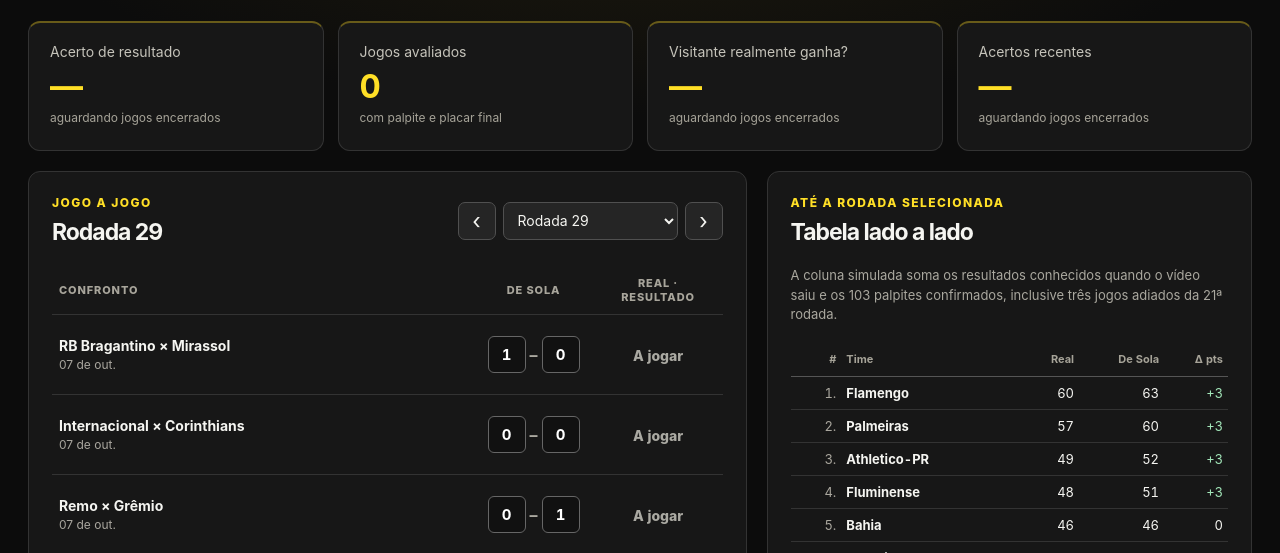
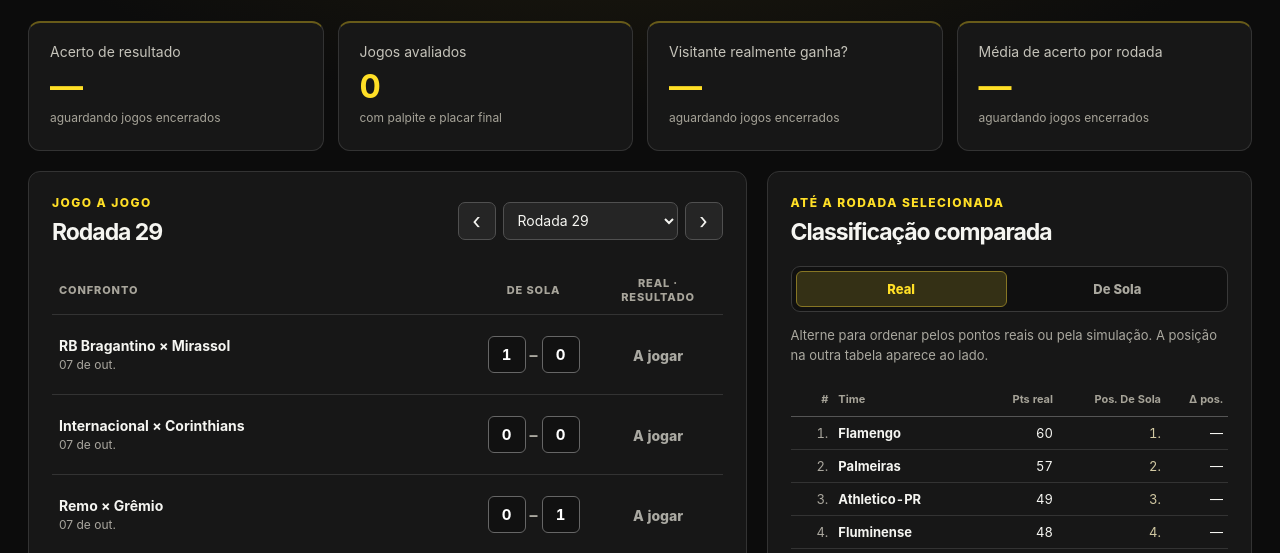
Before and after one commit to Gustavo-Huk/desola-brasileirao-2026, a plain HTML site: page index.html in a window 1280 px wide. Shown: the part 247-800 px from the top of the page. Drawn offline with Linux system fonts and the light colour scheme; no server answers.

Commit message:
Adicionar média por rodada e classificação comparada

```diff
--- a/app.js
+++ b/app.js
@@ -1,7 +1,7 @@
 const LIVE_URL='https://valorfinal.com.br/brasileirao/estado.json';
 const DEMO_MODE=new URLSearchParams(location.search).get('demo')==='rodada29';
 const $=id=>document.getElementById(id);
-let initial, current, selectedRound=29, predictions={};
+let initial, current, selectedRound=29, tableView='real', predictions={};
 
 function key(game){return `${game.rodada}:${game.mandante}:${game.visitante}`}
 function validScore(value){return Number.isInteger(value)&&value>=0&&value<=30}
@@ -30,20 +30,24 @@ function standings(round,predicted){const scores=new Map(current.acervo.times.ma
     const score=predicted?(eligible(game)?prediction(game):result(game)):result(game);if(!score)continue;
     for(const [team,side,goals,against] of [[game.mandante,'home',score.home,score.away],[game.visitante,'away',score.away,score.home]]){const s=scores.get(team);if(!s)continue;s.pts+=points(score,side);s.gf+=goals;s.ga+=against;if(goals>against)s.w++}
   }return [...scores.values()].sort((a,b)=>b.pts-a.pts||b.w-a.w||(b.gf-b.ga)-(a.gf-a.ga)||b.gf-a.gf||a.name.localeCompare(b.name,'pt-BR'))}
-function renderTable(){const actual=standings(selectedRound,false),sim=standings(selectedRound,true),lookup=new Map(sim.map(s=>[s.code,s])),body=$('standings');body.replaceChildren();for(const [i,team] of actual.entries()){const s=lookup.get(team.code),tr=element('tr');for(const [className,value] of [['rank',`${i+1}.`],['',team.name],['',team.pts],['',s.pts],[s.pts-team.pts>0?'positive':s.pts-team.pts<0?'negative':'',`${s.pts-team.pts>0?'+':''}${s.pts-team.pts}`]])tr.append(element('td',className,value));body.append(tr)}$('table-note').textContent=selectedRound===38?'A simulação inclui os 103 palpites. A ordem exibida segue a tabela real; empates em pontos da simulação exigem desempate oficial.':'A tabela de cada rodada inclui os jogos daquela rodada e os adiados anteriores com resultado ou palpite.'}
+function renderTable(){const actual=standings(selectedRound,false),sim=standings(selectedRound,true),realRank=new Map(actual.map((t,i)=>[t.code,i+1])),simRank=new Map(sim.map((t,i)=>[t.code,i+1]));const showingReal=tableView==='real',ordered=showingReal?actual:sim,otherRank=showingReal?simRank:realRank,body=$('standings');
+  $('view-real').setAttribute('aria-pressed',String(showingReal));$('view-desola').setAttribute('aria-pressed',String(!showingReal));$('points-header').textContent=showingReal?'Pts real':'Pts De Sola';$('other-position-header').textContent=showingReal?'Pos. De Sola':'Pos. real';body.replaceChildren();
+  for(const [i,team] of ordered.entries()){const movement=realRank.get(team.code)-simRank.get(team.code),tr=element('tr');for(const [className,value] of [['rank',`${i+1}.`],['',team.name],['',team.pts],['rank',`${otherRank.get(team.code)}.`],[movement>0?'positive':movement<0?'negative':'',movement>0?`↑ ${movement}`:movement<0?`↓ ${-movement}`:'—']])tr.append(element('td',className,value));body.append(tr)}
+  $('table-note').textContent='A simulação inclui os palpites até esta rodada e jogos adiados anteriores. Posições em empates de pontos e vitórias são provisórias: os placares simples não preservam o saldo real.'}
 function renderInsights(){const delta=new Map(current.acervo.times.map(t=>[t.code,0]));const completed=[];let evaluated=0,correct=0,awayReal=0;
   for(const game of allGames().filter(eligible)){const p=prediction(game),r=result(game);if(!p||!r)continue;completed.push({game,p,r});evaluated++;if(outcome(p)===outcome(r))correct++;if(outcome(r)<0)awayReal++;delta.set(game.mandante,delta.get(game.mandante)+points(p,'home')-points(r,'home'));delta.set(game.visitante,delta.get(game.visitante)+points(p,'away')-points(r,'away'))}
   $('outcome-accuracy').textContent=evaluated?`${Math.round(correct/evaluated*100)}%`:'—';$('outcome-detail').textContent=evaluated?`${correct} acertos em ${evaluated} ${evaluated===1?'jogo':'jogos'}`:'aguardando jogos encerrados';$('evaluated').textContent=fmt(evaluated);
   $('away-real').textContent=evaluated?`${Math.round(awayReal/evaluated*100)}%`:'—';$('away-real-detail').textContent=evaluated?`${awayReal} ${awayReal===1?'visitante venceu':'visitantes venceram'} em ${evaluated} ${evaluated===1?'jogo':'jogos'}`:'aguardando jogos encerrados';
-  const recent=completed.sort((a,b)=>String(b.game.dataISO).localeCompare(String(a.game.dataISO))||key(b.game).localeCompare(key(a.game))).slice(0,5);const recentCorrect=recent.filter(({p,r})=>outcome(p)===outcome(r)).length;
-  $('recent-accuracy').textContent=recent.length?`${Math.round(recentCorrect/recent.length*100)}%`:'—';$('recent-detail').textContent=recent.length?`${recentCorrect} acertos ${recent.length===1?'no último jogo':`nos últimos ${recent.length} jogos`}`:'aguardando jogos encerrados';
+  const byRound=new Map();for(const {game,p,r} of completed){const tally=byRound.get(game.rodada)||{games:0,correct:0};tally.games++;if(outcome(p)===outcome(r))tally.correct++;byRound.set(game.rodada,tally)}
+  const roundAverage=[...byRound.values()].reduce((sum,tally)=>sum+tally.correct/tally.games,0)/byRound.size;
+  $('round-average').textContent=byRound.size?`${Math.round(roundAverage*100)}%`:'—';$('round-average-detail').textContent=byRound.size?`${byRound.size} ${byRound.size===1?'rodada avaliada':'rodadas avaliadas'} · mesmo peso por rodada`:'aguardando jogos encerrados';
   function fill(id,items){const host=$(id);host.replaceChildren();if(!items.length){host.append(element('p','insight-empty','Os desvios aparecerão quando houver palpites para jogos encerrados.'));return}for(const [code,value] of items.slice(0,5)){const row=element('div','insight-row');row.append(element('span','',teamName(code)),element('strong',value>0?'positive':'negative',`${value>0?'+':''}${value} pts`));host.append(row)}}const entries=[...delta].filter(([,v])=>v!==0);fill('benefited',entries.filter(([,v])=>v>0).sort((a,b)=>b[1]-a[1]));fill('harmed',entries.filter(([,v])=>v<0).sort((a,b)=>a[1]-b[1]))}
 function renderAll(){renderGames();renderTable();renderInsights()}
 function exportCSV(){const header='rodada,mandante,visitante,gols_mandante,gols_visitante';const rows=allGames().filter(eligible).map(g=>{const p=prediction(g);return [g.rodada,g.mandante,g.visitante,p?.home??'',p?.away??''].join(',')});const blob=new Blob(['\ufeff'+[header,...rows].join('\r\n')],{type:'text/csv;charset=utf-8'}),url=URL.createObjectURL(blob),a=document.createElement('a');a.href=url;a.download='palpites-desola-brasileirao-2026.csv';a.click();setTimeout(()=>URL.revokeObjectURL(url),1000)}
 async function refreshResults(){const button=$('refresh-results');button.disabled=true;$('source-status').textContent='Consultando resultados...';try{const response=await fetch(LIVE_URL,{cache:'no-store',signal:AbortSignal.timeout(12000)});if(!response.ok)throw Error(`HTTP ${response.status}`);const latest=await response.json();if(!Array.isArray(latest?.acervo?.jogos)||latest.acervo.jogos.length!==380||!Array.isArray(latest?.acervo?.times))throw Error('Formato inesperado');current=latest;$('source-status').textContent='Resultados consultados';$('source-time').textContent=`Fonte: ${new Intl.DateTimeFormat('pt-BR',{dateStyle:'short',timeStyle:'short',timeZone:'America/Sao_Paulo'}).format(new Date(latest.acervo.atualizadoEm))}`;$('signal').classList.add('online');renderAll()}catch{$('source-status').textContent=current===initial?'Exibindo cópia inicial':'Última consulta mantida';$('source-time').textContent=current===initial?'A atualização automática está indisponível.':'A fonte está indisponível no momento.';$('signal').classList.remove('online')}finally{button.disabled=false}}
 function showDemo(){current=structuredClone(initial);const games=current.acervo.jogos.filter(g=>g.rodada===29&&eligible(g));for(const [i,game] of games.entries()){const p=prediction(game);if(!p)continue;const correct=i%2===0;let home,away;if(correct){[home,away]=outcome(p)===0?[2,2]:outcome(p)>0?[2,1]:[1,2]}else{[home,away]=outcome(p)>0?[0,2]:[2,0]}game.status='finalizado';game.placar={mandante:home,visitante:away}}document.body.classList.add('demo-mode');$('demo-banner').hidden=false;$('refresh-results').hidden=true;$('source-status').textContent='Resultados fictícios';$('source-time').textContent='Demonstração · rodada 29';renderAll();$('round-select').disabled=true;$('previous').disabled=true;$('next').disabled=true}
 async function init(){const [base,seed]=await Promise.all([fetch('./estado-inicial.json').then(r=>{if(!r.ok)throw Error('Base inicial indisponível');return r.json()}),fetch('./palpites-desola.json').then(r=>{if(!r.ok)throw Error('Palpites indisponíveis');return r.json()})]);initial=base;current=initial;predictions=Object.fromEntries(seed.map(p=>[`${p.rodada}:${p.mandante}:${p.visitante}`,{home:p.home,away:p.away}]));
-  $('round-select').append(new Option('Rodada 21 · adiados',21));for(let r=29;r<=38;r++)$('round-select').append(new Option(`Rodada ${r}`,r));$('round-select').addEventListener('change',e=>{selectedRound=Number(e.target.value);renderAll()});$('previous').addEventListener('click',()=>{selectedRound=selectedRound===29?21:selectedRound-1;renderAll()});$('next').addEventListener('click',()=>{selectedRound=selectedRound===21?29:selectedRound+1;renderAll()});$('refresh-results').addEventListener('click',refreshResults);$('export-csv').addEventListener('click',exportCSV);renderAll();
+  $('round-select').append(new Option('Rodada 21 · adiados',21));for(let r=29;r<=38;r++)$('round-select').append(new Option(`Rodada ${r}`,r));$('round-select').addEventListener('change',e=>{selectedRound=Number(e.target.value);renderAll()});$('previous').addEventListener('click',()=>{selectedRound=selectedRound===29?21:selectedRound-1;renderAll()});$('next').addEventListener('click',()=>{selectedRound=selectedRound===21?29:selectedRound+1;renderAll()});$('view-real').addEventListener('click',()=>{tableView='real';renderTable()});$('view-desola').addEventListener('click',()=>{tableView='desola';renderTable()});$('refresh-results').addEventListener('click',refreshResults);$('export-csv').addEventListener('click',exportCSV);renderAll();
   if(DEMO_MODE)showDemo();else await refreshResults();
 }
 init().catch(error=>{$('source-status').textContent='Erro ao carregar dados';$('notice').textContent=error.message;$('notice').hidden=false});
--- a/index.html
+++ b/index.html
@@ -26,7 +26,7 @@
       <article class="metric"><span>Acerto de resultado</span><strong id="outcome-accuracy">—</strong><small id="outcome-detail">vitória, empate ou derrota</small></article>
       <article class="metric"><span>Jogos avaliados</span><strong id="evaluated">—</strong><small>com palpite e placar final</small></article>
       <article class="metric"><span>Visitante realmente ganha?</span><strong id="away-real">—</strong><small id="away-real-detail">entre os jogos avaliados</small></article>
-      <article class="metric"><span>Acertos recentes</span><strong id="recent-accuracy">—</strong><small id="recent-detail">nos últimos cinco jogos encerrados</small></article>
+      <article class="metric"><span>Média de acerto por rodada</span><strong id="round-average">—</strong><small id="round-average-detail">rodadas com jogos avaliados</small></article>
     </section>
 
     <section class="workspace">
@@ -38,9 +38,10 @@
         <div class="round-footer"><span id="round-progress"></span><button id="export-csv" class="text-button">Exportar palpites (.csv) ↗</button></div>
       </div>
       <aside class="side-panel">
-        <div class="section-head"><div><p class="eyebrow">ATÉ A RODADA SELECIONADA</p><h2>Tabela lado a lado</h2></div></div>
-        <p class="side-help">A coluna simulada soma os resultados conhecidos quando o vídeo saiu e os 103 palpites confirmados, inclusive três jogos adiados da 21ª rodada.</p>
-        <div class="table-wrap"><table><thead><tr><th scope="col">#</th><th scope="col">Time</th><th scope="col" title="Pontos reais">Real</th><th scope="col" title="Pontos da simulação">De Sola</th><th scope="col" title="Diferença de pontos: simulação menos realidade">Δ pts</th></tr></thead><tbody id="standings"></tbody></table></div>
+        <div class="section-head"><div><p class="eyebrow">ATÉ A RODADA SELECIONADA</p><h2>Classificação comparada</h2></div></div>
+        <div class="standings-switch" role="group" aria-label="Ordenar classificação"><button id="view-real" type="button" aria-pressed="true">Real</button><button id="view-desola" type="button" aria-pressed="false">De Sola</button></div>
+        <p class="side-help">Alterne para ordenar pelos pontos reais ou pela simulação. A posição na outra tabela aparece ao lado.</p>
+        <div class="table-wrap"><table><thead><tr><th scope="col">#</th><th scope="col">Time</th><th scope="col" id="points-header">Pontos</th><th scope="col" id="other-position-header">Outra pos.</th><th scope="col" title="Mudança de posição na simulação em relação à tabela real">Δ pos.</th></tr></thead><tbody id="standings"></tbody></table></div>
         <p class="table-note" id="table-note"></p>
       </aside>
     </section>
--- a/styles.css
+++ b/styles.css
@@ -89,6 +89,10 @@ h3 { font-size: 16px; margin-bottom: 12px }
 .text-button { background: transparent; border: 0; color: var(--yellow); font-weight: 700; font-size: 12px; padding: 5px }
 .side-help, .insight-help, .table-note { color: #aaa89f; font-size: 13px; line-height: 1.5 }
 .side-help { margin-bottom: 17px }
+.standings-switch { display: flex; gap: 5px; padding: 4px; margin-bottom: 14px; background: #101010; border: 1px solid #393939; border-radius: 9px }
+.standings-switch button { flex: 1; border: 1px solid transparent; border-radius: 6px; background: transparent; color: #aaa89f; padding: 9px 12px; font-size: 13px; font-weight: 800 }
+.standings-switch button[aria-pressed="true"] { background: #343015; border-color: #877624; color: var(--yellow) }
+.standings-switch button:hover:not([aria-pressed="true"]) { color: #fff; background: #242424 }
 .table-wrap { overflow-x: auto }
 table { border-collapse: collapse; width: 100%; font-variant-numeric: tabular-nums }
 th { font-size: 11px; color: #a6a398; text-align: right; white-space: nowrap; padding: 10px 5px; border-bottom: 1px solid #555 }
@@ -97,6 +101,7 @@ td { border-bottom: 1px solid var(--stroke); text-align: right; padding: 8px 5px
 td:nth-child(2) { font-weight: 650 }
 tr:last-child td { border-bottom: 0 }
 .rank { color: #aaa79e }
+.table-wrap td:nth-child(4) { color: #d2c9a3 }
 .positive { color: #a2e6b9 }
 .negative { color: #ffb8ab }
 .table-note { margin: 15px 0 0 }
```
